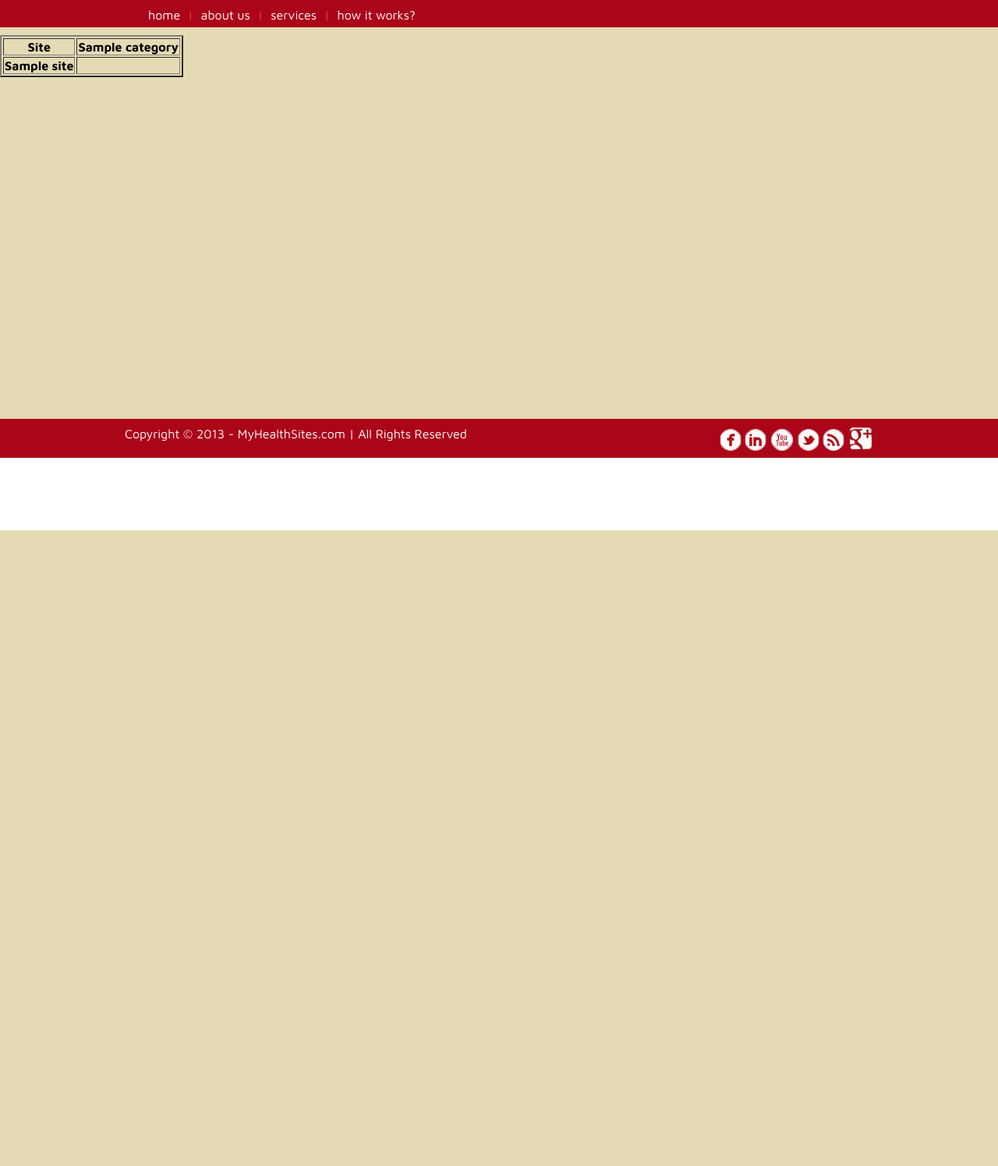
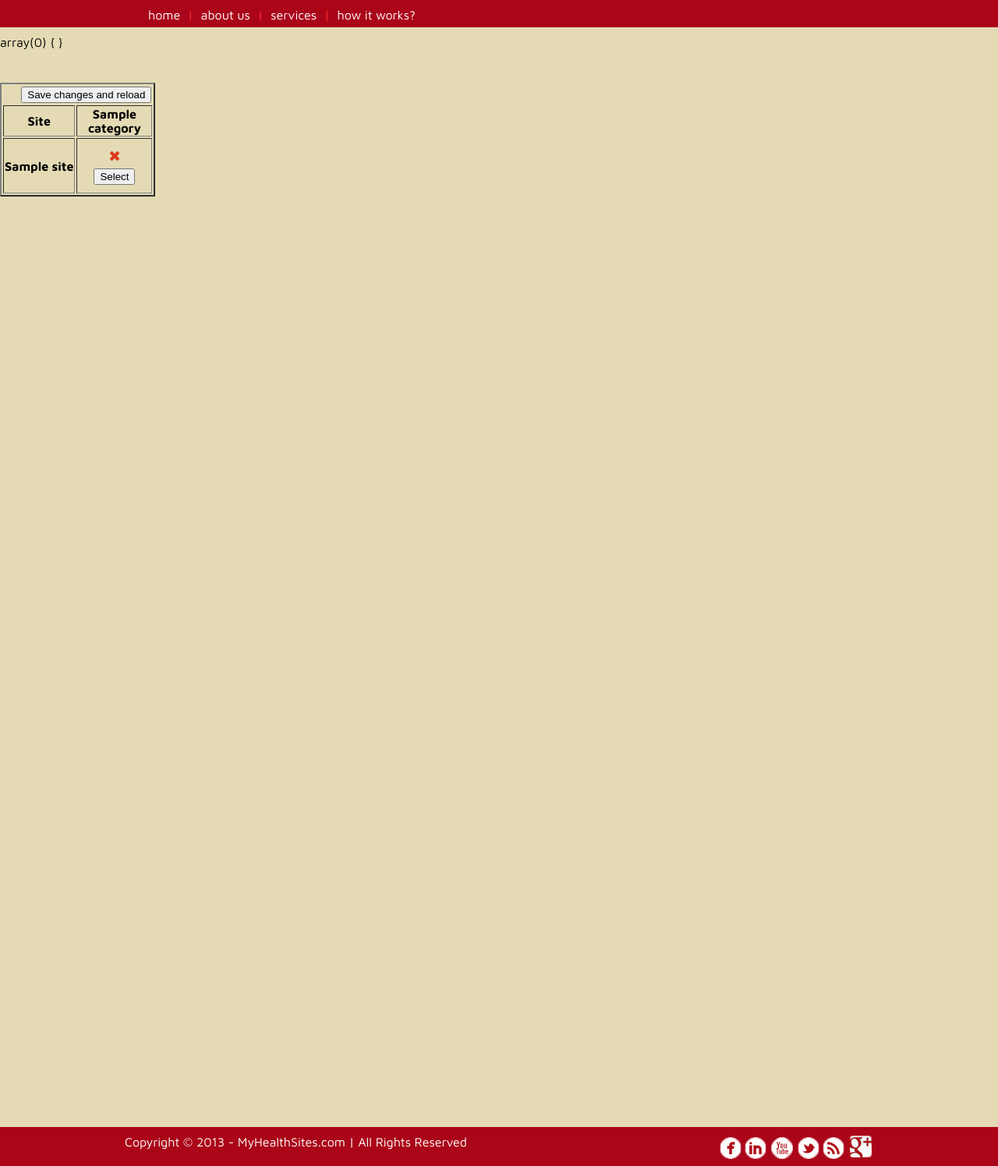
Before and after one commit to anochens/475-Pitt-Health-backend, a PHP site: page /admin/ in a window 1280 px wide. Shown: the part 120-1615 px from the top of the page at 78% size. Before the commit the page ends 800 px from the top, so only its background shows below. Run offline with PHP 8.4, Linux system fonts and the light colour scheme; tables that the repository leaves empty or names only in its code hold one stand-in row (values such as "Sample post"); lists and menus that the app fills with data are empty.

Commit message:
search admin frontend working

```diff
--- a/beta/admin/results_editor.php
+++ b/beta/admin/results_editor.php
@@ -7,15 +7,122 @@ include('functions.php');
 
 $db = db_connect();
 
+//this would insert sites into the database from a file
 //insert_searchable_sites_from_file('sitestosearch.txt');
 
 $cats = runQuery('SELECT * FROM search_categories');
+$sites = runQuery('SELECT * FROM searchable_sites');
 
-$sites = runQuery('SELECT * FROM searchable_sites');
+	var_dump($_REQUEST);
+
+if(array_key_exists('changes',$_POST)) {
+	var_dump($_POST);
+}
+
 
 ?>
 
+
+<style>
+#main_wrapper { overflow:scroll; height: 1400px; }
+td { min-width:75px; }
+.cell {
+	width:45px;
+	margin-left:auto;
+	margin-right:auto;
+	font-size:larger;
+	text-align:center;
+	padding:10px;
+}
+
+</style>
+
+<script type="text/javascript" src="//code.jquery.com/jquery-latest.min.js"></script>
+
+<script>
+$(function() {
+
+	$("button").click(btnHandler);
+	$('form').submit(function(event) {
+		$(window).unbind("beforeunload");
+	});
+
+});
+
+function checkUnload() {
+	$(window).bind('beforeunload', function(){
+		return '>>>>>You have unsaved changes<<<<<<<< \n If you leave the page now, they will not be saved.';
+	});
+}
+
+function btnHandler() {
+	txt = $(this).html();
+
+	tparent = $(this).parent();
+	parentId = tparent.attr('id');
+
+	if(!parentId) {
+		return;
+	}
+
+
+
+	//use a hidden field to keep track of edits
+	hiddenElem = '<input type="hidden" id="edit_'+parentId+'"  name="edit_'+parentId+'" value=\'';
+	if(txt == 'Select') {
+		tparent.html( $('#sampleCheckMark').html() );
+		hiddenElem += '1';
+	}
+	else {
+		tparent.html( $('#sampleXMark').html() );
+		hiddenElem += '0';
+	}
+	hiddenElem += "' ></input>";
+
+	if($('#edit_'+parentId).length) {
+		$('#edit_'+parentId).remove();
+	}
+
+	$('form').append(hiddenElem);
+
+	checkUnload();
+	$("button").click(btnHandler);
+}
+
+
+</script>
+
+<span name='sampleCheckMark'  id='sampleCheckMark' style='visibility:hidden'>
+	<span style="color:#008A00">
+		&#x2713;
+	</span>
+	<br>
+	<button>Unselect</button>
+</span>
+
+
+<span name='sampleXMark' id='sampleXMark' style='visibility:hidden'>
+	<span style="color:#DC381F;">
+		&#x2716;
+	</span>
+	<br>
+	<button>Select</button>
+</span>
+
 <table border=2>
+
+
+
+
+<form action='.' method='POST' id='changes' name='changes'>
+
+
+<tr><td colspan=3 align='right' style='border:none'>
+<input type='submit' value='Save changes and reload'>
+</td></tr>
+
+
+
 
 <tr>
 <?php
@@ -28,8 +135,15 @@ foreach($cats as $cat) {
 }
 
 echo '</tr>';
+?>
+
+
+<?php
 
 foreach($sites as $site) {
+
+   $site_cats = explode(',',$site['categories']);
+
 	echo '<tr>';
 	echo '<th style="text-align:right">';
 	if($site['name']) {
@@ -42,9 +156,35 @@ foreach($sites as $site) {
 
 
 	for($i=0;$i<$catcount;$i++) {
-   	echo "<td></td>";
+   	echo "<td class='cell'>";
+
+		echo "<span id='cat".$cats[$i]['id'].'_'.'site'.$site['id']."'>";
+		if(in_array($cats[$i]['id'], $site_cats)) {
+			?>
+
+			<span style="color:#008A00">
+				&#x2713;
+			</span>
+			<br>
+			<button>Unselect</button>
+
+			<?php
+		}
+		else {
+		?>
+
+			<span style="color:#DC381F;">
+				&#x2716;
+			</span>
+			<br>
+			<button>Select</button>
+
+		<?php
+		}
+
+		echo "</span></td>";
 	}
 	echo "</tr>";
 }
 
-echo "</table>";
+echo "</form></table>";
```
